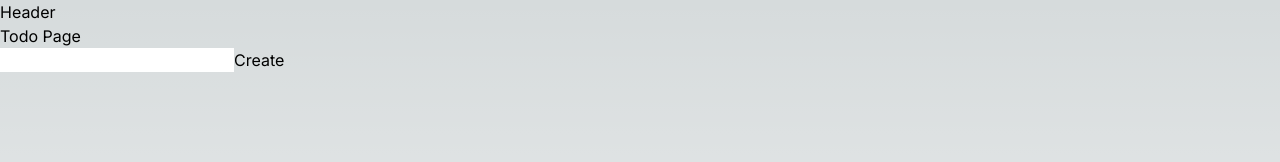
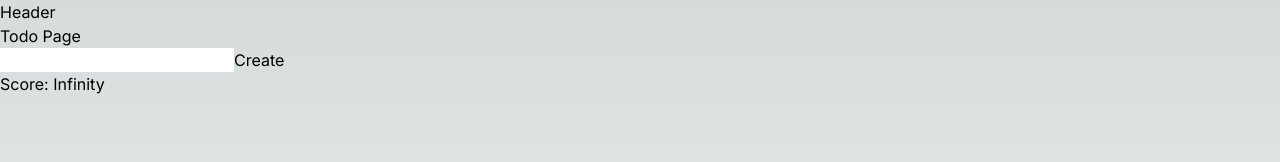
Before and after one commit to MatheusMacedoDev/modern-frontend-technologies-practice, a Next.js app in the folder my-app/: page /todo in a window 1280 px wide. Shown: the top 162 px of the page. Built offline with nearby package versions, Linux system fonts and the light colour scheme.

Commit message:
Using useMemo hook

```diff
--- a/my-app/src/app/todo/page.tsx
+++ b/my-app/src/app/todo/page.tsx
@@ -1,11 +1,21 @@
 'use client';
 
-import { useCallback, useState } from 'react';
+import { useCallback, useMemo, useState } from 'react';
 
 export default function TodoPage() {
     const [tasks, setTasks] = useState<string[]>([]);
 
     const [newTask, setNewTask] = useState<string>('');
+
+    const calculateScore = useMemo(() => {
+        let sum: number = 1;
+
+        for (let i = 0; i < 1000000; i++) {
+            sum *= 1.1;
+        }
+
+        return sum;
+    }, []);
 
     const addTask = useCallback(() => {
         setTasks(() => [...tasks, newTask]);
@@ -28,6 +38,8 @@ export default function TodoPage() {
             <button type="button" onClick={addTask}>
                 Create
             </button>
+
+            <h3>Score: {calculateScore}</h3>
         </div>
     );
 }
```
